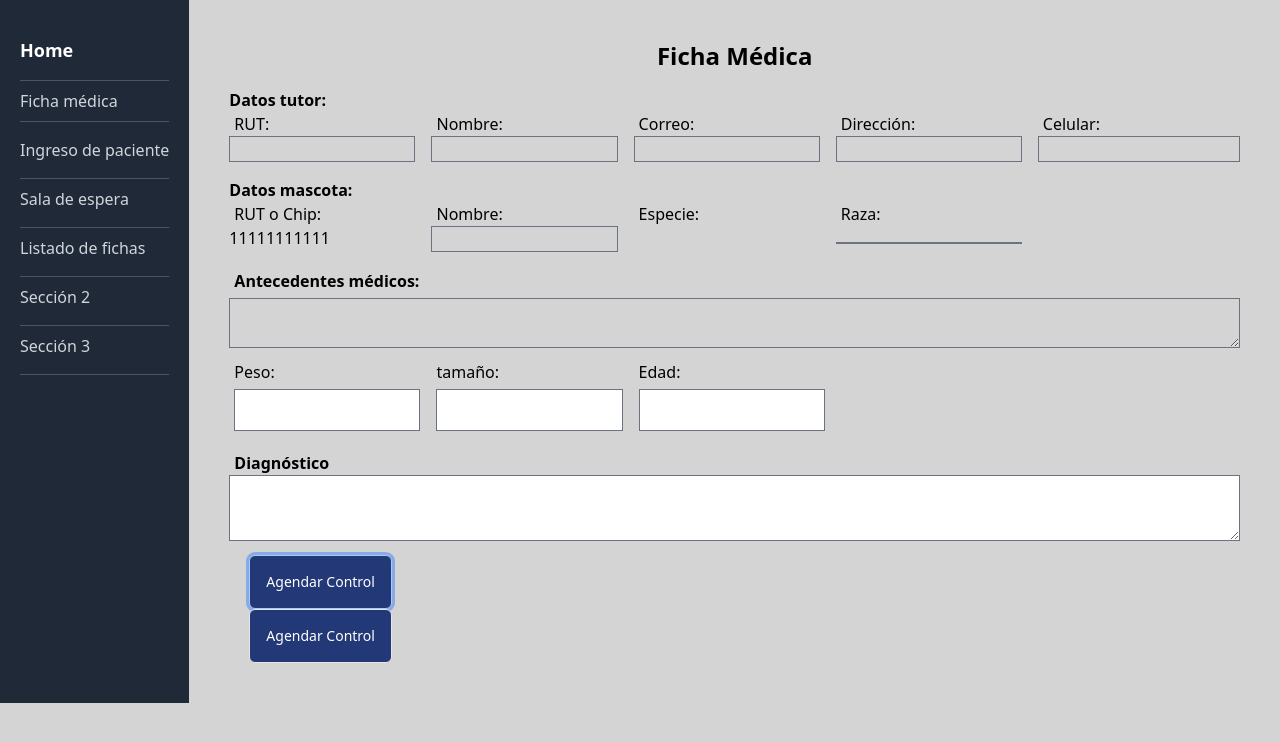
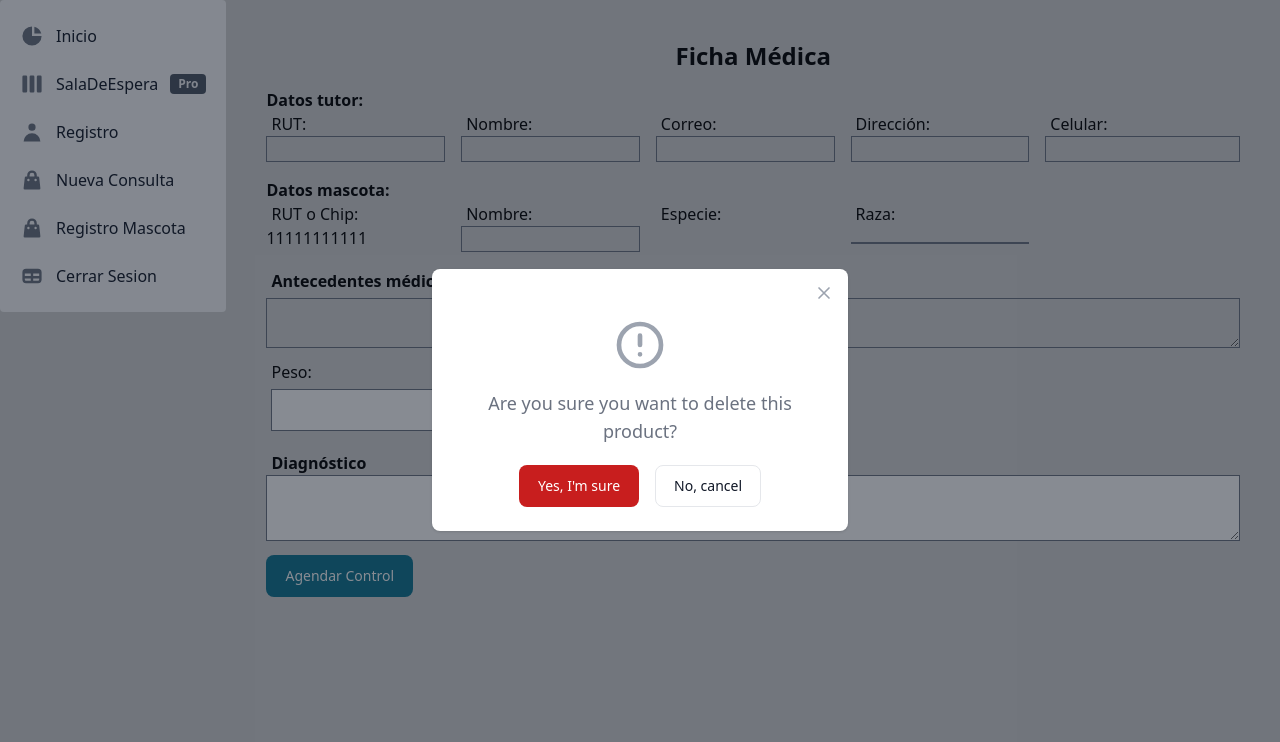
Before and after one commit to waflex/Ficha-Vet, a React (Vite) app in the folder client/: page /Ficha in a window 1280 px wide. Both pictures are taken after a click on the button "Agendar Control". Shown: the top 742 px of the page. Built offline with nearby package versions, Linux system fonts and the light colour scheme; no server answers; what @midudev/tailwind-animations would draw is missing.

Commit message:
Varios Cambios
Nueva Sidebar
Modal control activo (no funcional)

```diff
--- a/client/src/components/AgendarControlModal.jsx
+++ b/client/src/components/AgendarControlModal.jsx
@@ -1,25 +1,39 @@
-import  { useState } from 'react';
-import AgendarControlModal from './AgendarControlModal';
+'use client';
 
-const AgendarControlButton = () => {
-  const [modalVisible, setModalVisible] = useState(false);
+import { Button, Modal } from 'flowbite-react';
+import { useState } from 'react';
+import { HiOutlineExclamationCircle } from 'react-icons/hi';
 
-  const handleOpenModal = () => {
-    setModalVisible(true);
-  };
+function AgendarControlButton() {
+  const [openModal, setOpenModal] = useState(false);
 
   return (
-    <div>
-      <button
-        onClick={handleOpenModal}
-        className="px-4 py-4 text-sm font-medium text-white ms-5 bg-blue-900 border rounded-md focus:outline-none focus:ring focus:border-blue-300"
-      >
-        Agendar Control
-      </button>
-
-      {modalVisible && <AgendarControlModal onClose={() => setModalVisible(false)} />}
-    </div>
+    <>
+      <Button onClick={() => setOpenModal(true)}>Agendar Control</Button>
+      <Modal
+        show={openModal}
+        size="md"
+        onClose={() => setOpenModal(false)}
+        popup>
+        <Modal.Header />
+        <Modal.Body>
+          <div className="text-center">
+            <HiOutlineExclamationCircle className="mx-auto mb-4 h-14 w-14 text-gray-400 dark:text-gray-200" />
+            <h3 className="mb-5 text-lg font-normal text-gray-500 dark:text-gray-400">
+              Are you sure you want to delete this product?
+            </h3>
+            <div className="flex justify-center gap-4">
+              <Button color="failure" onClick={() => setOpenModal(false)}>
+                {"Yes, I'm sure"}
+              </Button>
+              <Button color="gray" onClick={() => setOpenModal(false)}>
+                No, cancel
+              </Button>
+            </div>
+          </div>
+        </Modal.Body>
+      </Modal>
+    </>
   );
-};
-
+}
 export default AgendarControlButton;
--- a/client/src/components/Sidebar.jsx
+++ b/client/src/components/Sidebar.jsx
@@ -1,56 +1,52 @@
-// import React from "react";
+'use client';
+
 import { Link } from 'react-router-dom';
+import { Sidebar } from 'flowbite-react';
+import {
+  HiArrowSmRight,
+  HiChartPie,
+  HiInbox,
+  HiShoppingBag,
+  HiTable,
+  HiUser,
+  HiViewBoards,
+} from 'react-icons/hi';
 
-export const Sidebar = () => {
+export const Lateral = () => {
+  // IngresoPage" element={<IngresoPage />} />
+  //           <Route path="/Ficha" element={<FichaMedicaPage />} />
+  //           <Route path="/Home" element={<HomePage />} />
+  //           <Route path="/SalaDeEspera" element={<SalaDeEspera />} />
+  //           <Route path="/Registro" element={<RegistroUser />} />
+  //           <Route path="/LisListadoFichasMedicas
   return (
-    <div className="bg-gray-800 text-white">
-      <ul className="whitespace-nowrap m-5 mt-9">
-        <li className="mb-4">
-          <Link to="/Home" className="cursor-pointer text-lg font-semibold">
-            Home
-          </Link>
-        </li>
-        <hr className="my-2 border-gray-600"></hr>
-        {/*  */}
-        <li className="mb-4">
-          <Link to="/Ficha" className="mb-4 cursor-pointer text-gray-300">
-            Ficha médica
-          </Link>
-          <hr className="my-2 border-gray-600"></hr>
-        </li>
-        {/*  */}
-        <li className="mb-4">
-          <Link to="/IngresoPage" className="mb-4 cursor-pointer text-gray-300">
-            Ingreso de paciente
-          </Link>
-        </li>
-        <hr className="my-2 border-gray-600"></hr>
-        {/*  */}
-        <li className="mb-4">
-          <Link
-            to="/SalaDeEspera"
-            className="mb-4 cursor-pointer text-gray-300">
-            Sala de espera
-          </Link>
-        </li>
-        <hr className="my-2 border-gray-600"></hr>
-        {/*  */}
-        <li className="mb-4">
-          <Link
-            to="/ListadoFichasMedicas"
-            className="mb-4 cursor-pointer text-gray-300">
-            Listado de fichas
-          </Link>
-        </li>
-        <hr className="my-2 border-gray-600"></hr>
-        {/*  */}
-        <li className="mb-4 cursor-pointer text-gray-300">Sección 2</li>
-        <hr className="my-2 border-gray-600"></hr>
-        <li className="mb-4 cursor-pointer text-gray-300">Sección 3</li>
-        <hr className="my-2 border-gray-600"></hr>
-      </ul>
-
-
-    </div>
+    <Sidebar aria-label="Sidebar">
+      <Sidebar.Items>
+        <Sidebar.ItemGroup>
+          <Sidebar.Item href="/" icon={HiChartPie}>
+            Inicio
+          </Sidebar.Item>
+          <Sidebar.Item
+            href="/SalaDeEspera"
+            icon={HiViewBoards}
+            label="Pro"
+            labelColor="dark">
+            SalaDeEspera
+          </Sidebar.Item>
+          <Sidebar.Item href="/Registro" icon={HiUser}>
+            Registro
+          </Sidebar.Item>
+          <Sidebar.Item href="/IngresoPage" icon={HiShoppingBag}>
+            Nueva Consulta
+          </Sidebar.Item>
+          <Sidebar.Item href="/LisListadoFichasMedicas" icon={HiShoppingBag}>
+            Registro Mascota
+          </Sidebar.Item>
+          <Sidebar.Item href="#" icon={HiTable}>
+            Cerrar Sesion
+          </Sidebar.Item>
+        </Sidebar.ItemGroup>
+      </Sidebar.Items>
+    </Sidebar>
   );
 };
--- a/client/src/main.jsx
+++ b/client/src/main.jsx
@@ -2,7 +2,7 @@ import React from 'react';
 import ReactDOM from 'react-dom/client';
 import App from './App.jsx';
 import './index.css';
-import { Sidebar } from './components/Sidebar.jsx';
+import { Lateral } from './components/Sidebar.jsx';
 
 ReactDOM.createRoot(document.getElementById('root')).render(
   <React.StrictMode>
--- a/client/src/pages/FichaMedicaPage.jsx
+++ b/client/src/pages/FichaMedicaPage.jsx
@@ -1,5 +1,5 @@
 import { useState, useEffect } from 'react';
-import { Sidebar } from '../components/Sidebar';
+import { Lateral } from '../components/Sidebar';
 import AgendarControlModal from '../components/AgendarControlModal';
 import { obtenerDatos } from '../api/salaEspera'; //MODIFICAR LOCATION DE ACUERDO A LA API
 
@@ -24,7 +24,7 @@ function FichaMedicaPage() {
   return (
     <div className="flex">
       {/* Menú */}
-      <Sidebar />
+      <Lateral />
 
       <div className="flex-grow p-6">
         {/* Datos tutor */}
--- a/client/src/pages/HomePage.jsx
+++ b/client/src/pages/HomePage.jsx
@@ -1,11 +1,11 @@
 // import React from 'react'
-import { Sidebar } from '../components/Sidebar';
+import { Lateral } from '../components/Sidebar';
 
 function HomePage() {
   return (
     <div className="flex">
       {/* Menú */}
-      <Sidebar />
+      <Lateral />
       <div className="flex-grow p-4">
         {' '}
         <h1>Esta es la Home page</h1>
--- a/client/src/pages/IngresoPage.jsx
+++ b/client/src/pages/IngresoPage.jsx
@@ -1,6 +1,6 @@
 import { useForm } from 'react-hook-form';
 import { registroConsulta } from '../api/registroDatos';
-import { Sidebar } from '../components/Sidebar';
+import { Lateral } from '../components/Sidebar';
 
 function IngresoPage() {
   const { register, handleSubmit } = useForm();
@@ -8,14 +8,12 @@ function IngresoPage() {
   return (
     <div className="flex">
       {/* Menú */}
-      <Sidebar />
+      <Lateral />
 
       <div className="flex-grow p-4">
         <form
           onSubmit={handleSubmit(async (values) => {
-            console.log(values);
             const res = await registroConsulta(values);
-            console.log(res);
           })}
           className="mx-auto mt-0 p-2 border border-gray-300 rounded">
           <div className="text-center mb-0">
--- a/client/src/pages/SalaDeEspera.jsx
+++ b/client/src/pages/SalaDeEspera.jsx
@@ -1,7 +1,7 @@
 import { useState, useEffect } from 'react';
 import { filtroDatos } from '../api/salaEspera';
 import { useDatosM } from '../context/DatosMedicos';
-import { Sidebar } from '../components/Sidebar';
+import { Lateral } from '../components/Sidebar';
 import { Link } from 'react-router-dom';
 
 function SalaDeEspera() {
@@ -24,7 +24,7 @@ function SalaDeEspera() {
 
   return (
     <div className="flex w-full h-full">
-      <Sidebar />
+      <Lateral />
       <div className="flex flex-grow flex-col justify-start p-4 bg-gray-100">
         <div className="text-center mb-8">
           <h1 className="text-2xl font-bold" id="tit-form-ing">
```
